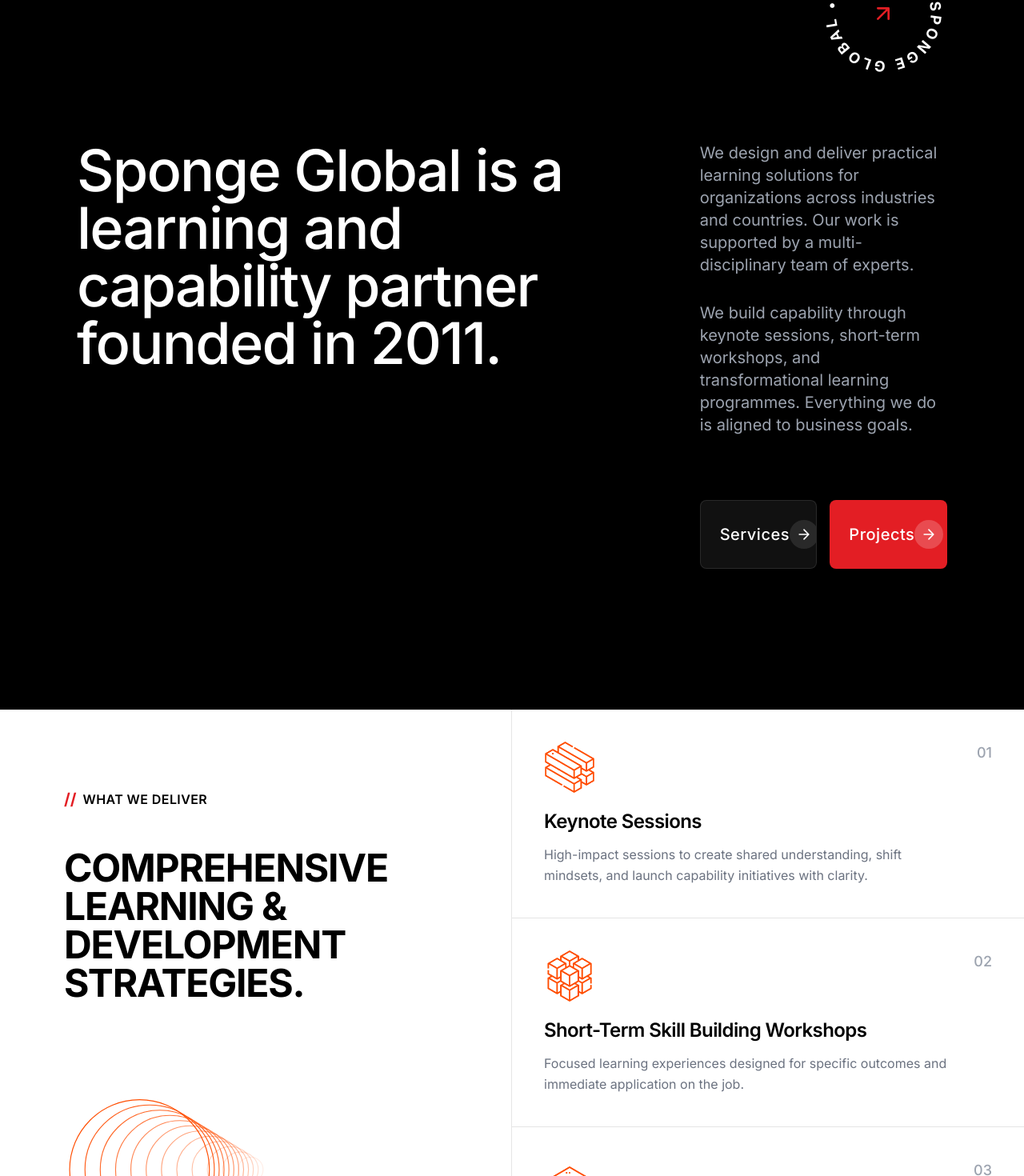
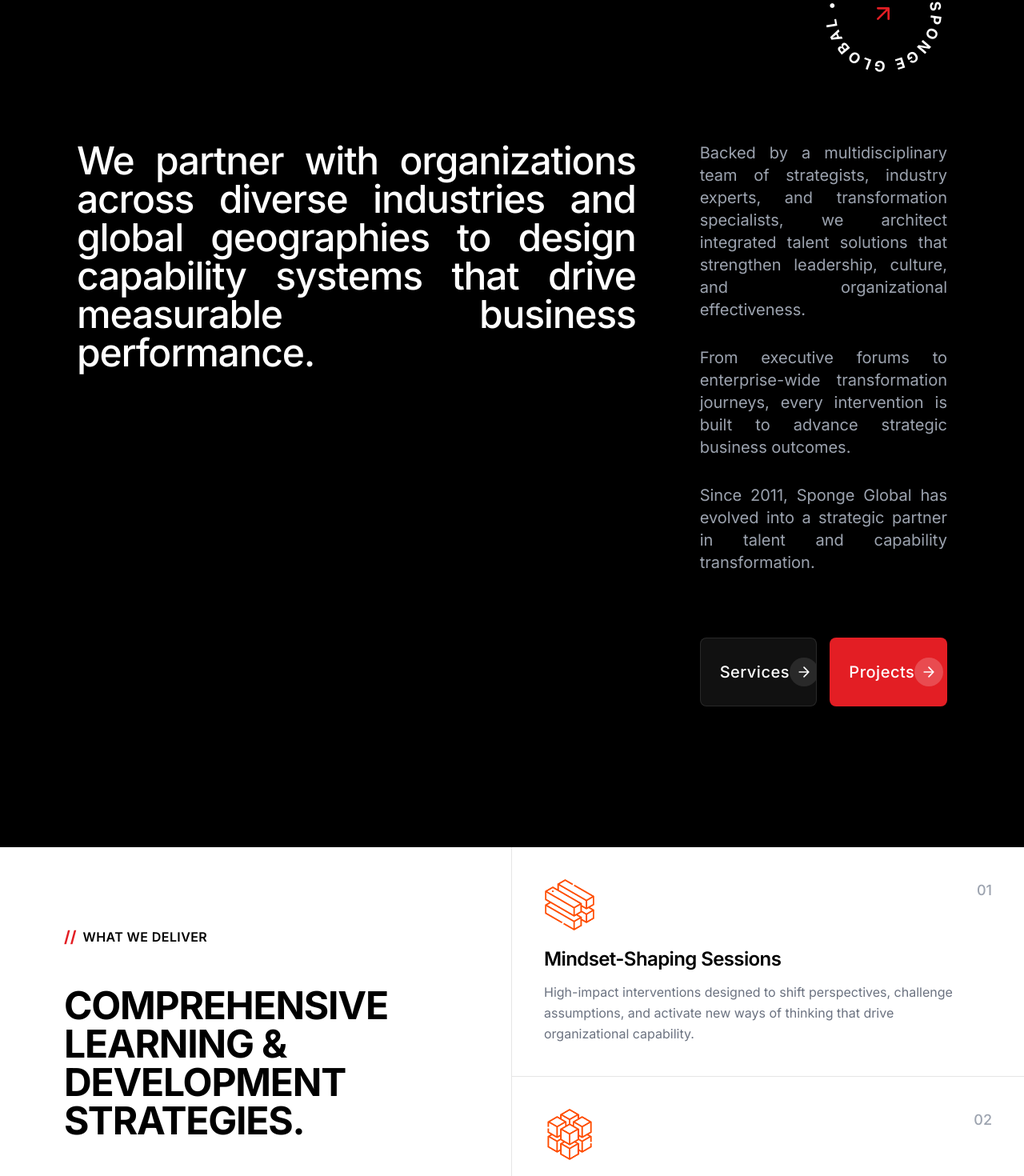
Before and after one commit to arcai0solutions/sponge-main, a Next.js app: page / in a window 1280 px wide. Shown: the part 951-2421 px from the top of the page at 80% size. Built offline with nearby package versions, Linux system fonts and the light colour scheme.

Commit message:
Update layout, styling, text, and remove placeholder from LearningLounge

```diff
--- a/components/About.tsx
+++ b/components/About.tsx
@@ -67,9 +67,10 @@ export default function About() {
                             whileInView={{ opacity: 1, y: 0 }}
                             viewport={{ once: true }}
                             transition={{ duration: 0.8, ease: "easeOut" }}
-                            className="text-3xl md:text-5xl lg:text-7xl font-medium leading-[1.1] tracking-tight"
+                            className="text-xl md:text-3xl lg:text-5xl font-medium leading-[1.2] tracking-tight text-justify hyphens-auto break-words"
+                            lang="en"
                         >
-                            Sponge Global is a learning and capability partner founded in 2011.
+                            We partner with organizations across diverse industries and global geographies to design capability systems that drive measurable business performance.
                         </motion.h2>
                     </div>
 
@@ -82,11 +83,14 @@ export default function About() {
                             transition={{ duration: 0.8, delay: 0.2, ease: "easeOut" }}
                             className="space-y-8"
                         >
-                            <p className="text-gray-400 text-lg md:text-xl leading-relaxed">
-                                We design and deliver practical learning solutions for organizations across industries and countries. Our work is supported by a multi-disciplinary team of experts.
+                            <p className="text-gray-400 text-lg md:text-xl leading-relaxed text-justify">
+                                Backed by a multidisciplinary team of strategists, industry experts, and transformation specialists, we architect integrated talent solutions that strengthen leadership, culture, and organizational effectiveness.
                             </p>
-                            <p className="text-gray-400 text-lg md:text-xl leading-relaxed">
-                                We build capability through keynote sessions, short-term workshops, and transformational learning programmes. Everything we do is aligned to business goals.
+                            <p className="text-gray-400 text-lg md:text-xl leading-relaxed text-justify">
+                                From executive forums to enterprise-wide transformation journeys, every intervention is built to advance strategic business outcomes.
+                            </p>
+                            <p className="text-gray-400 text-lg md:text-xl leading-relaxed text-justify">
+                                Since 2011, Sponge Global has evolved into a strategic partner in talent and capability transformation.
                             </p>
                         </motion.div>
 
--- a/components/HeroScroll.tsx
+++ b/components/HeroScroll.tsx
@@ -40,10 +40,10 @@ export default function HeroScroll() {
                 >
                     <div className="max-w-5xl w-full">
                         <h1 className="text-4xl sm:text-4xl md:text-6xl lg:text-7xl font-bold mb-6 tracking-tight drop-shadow-lg text-center md:text-left leading-tight">
-                            Strengthening Organizations <br /> Shaping Leaders.
+                            Building Capability. Transforming Talent.
                         </h1>
                         <p className="text-lg md:text-2xl mb-8 md:mb-12 text-white/90 font-light leading-relaxed drop-shadow-md text-justify md:text-left max-w-2xl">
-                            Custom learning solutions that build long-term capability <br className="hidden md:block" /> and align with your organizational goals.
+                            Developing Leadership, culture, and capability to accelerate
                         </p>
                         <div className="flex flex-col sm:flex-row gap-4 w-full sm:w-auto">
                             <button className="w-full sm:w-auto px-8 py-3 bg-white text-black rounded-full font-semibold hover:bg-white/90 transition-colors text-center">
--- a/components/Services.tsx
+++ b/components/Services.tsx
@@ -6,57 +6,57 @@ import React from "react";
 
 const services = [
     {
-        title: "Keynote Sessions",
+        title: "Mindset-Shaping Sessions",
         number: "01",
-        description: "High-impact sessions to create shared understanding, shift mindsets, and launch capability initiatives with clarity.",
+        description: "High-impact interventions designed to shift perspectives, challenge assumptions, and activate new ways of thinking that drive organizational capability.",
         icon: "/services/keynote.png"
     },
     {
-        title: "Short-Term Skill Building Workshops",
+        title: "Leadership & Capability Accelerators",
         number: "02",
-        description: "Focused learning experiences designed for specific outcomes and immediate application on the job.",
+        description: "Holistic programs that guide leaders and teams through practice-driven learning, mindset evolution, and measurable growth in capability.",
         icon: "/services/workshop.png"
     },
     {
-        title: "Transformational Learning Programmes",
+        title: "Succession Planning",
         number: "03",
-        description: "Structured journeys that build leadership and functional capability over time through practice, reinforcement, and measurement.",
+        description: "Securing the future of your organization by identifying, developing, and transitioning high-potential leaders into critical roles.",
         icon: "/services/transformational.png"
     },
     {
-        title: "Outbound Training",
+        title: "Skill Activation Labs",
         number: "04",
-        description: "Experiential, team-based learning that strengthens collaboration, trust, accountability, resilience, and execution.",
+        description: "Hands-on, immersive sessions that translate learning into action, enabling teams to solve real business problems.",
         icon: "/services/outbound.png"
     },
     {
-        title: "Training Content Creation",
+        title: "Competency Frameworks",
         number: "05",
-        description: "End-to-end content development including programme design, facilitator guides, participant resources, assessments, video learning, and immersive learning assets.",
+        description: "We have a readymade competency framework for behavioral competencies and involved in doing customized things for organisations.",
         icon: "/services/content-creation.png"
     },
     {
-        title: "Training Facilities",
+        title: "Team Impact Simulations",
         number: "06",
-        description: "Access to training spaces and delivery-ready environments for workshops, simulations, and cohort programmes.",
+        description: "Build trust. Strengthen collaboration. Deliver results.",
         icon: "/services/facilities.png"
     },
     {
-        title: "Learning Management Solutions",
+        title: "Training Content Creation",
         number: "07",
-        description: "LMS access, structured learning paths, assessments, progress tracking, reinforcement, and reporting to sustain learning beyond sessions.",
+        description: "End-to-end learning design, including facilitator guides, participant resources, and immersive multimedia assets.",
         icon: "/services/keynote.png"
     },
     {
-        title: "Leadership Development & Succession",
+        title: "Proprietary LMS for Talent Analytics",
         number: "08",
-        description: "Leadership pipelines built across levels, with role-based capability expectations, development plans, and readiness tracking.",
+        description: "Advanced analytics and tracking to measure learning outcomes, track development goals, and prove ROI on capability investments.",
         icon: "/services/workshop.png"
     },
     {
-        title: "Competency Frameworks",
+        title: "Learning Lounges & Locations",
         number: "09",
-        description: "Competency models aligned to strategy, roles, and performance expectations, supported by proficiency definitions and assessment approaches.",
+        description: "Dedicated physical and virtual environments engineered to foster focus, deep learning, and cohort collaboration.",
         icon: "/services/transformational.png"
     }
 ];
```
Also changed, not shown: components/LearningLounge.tsx (+5 -41 lines).
